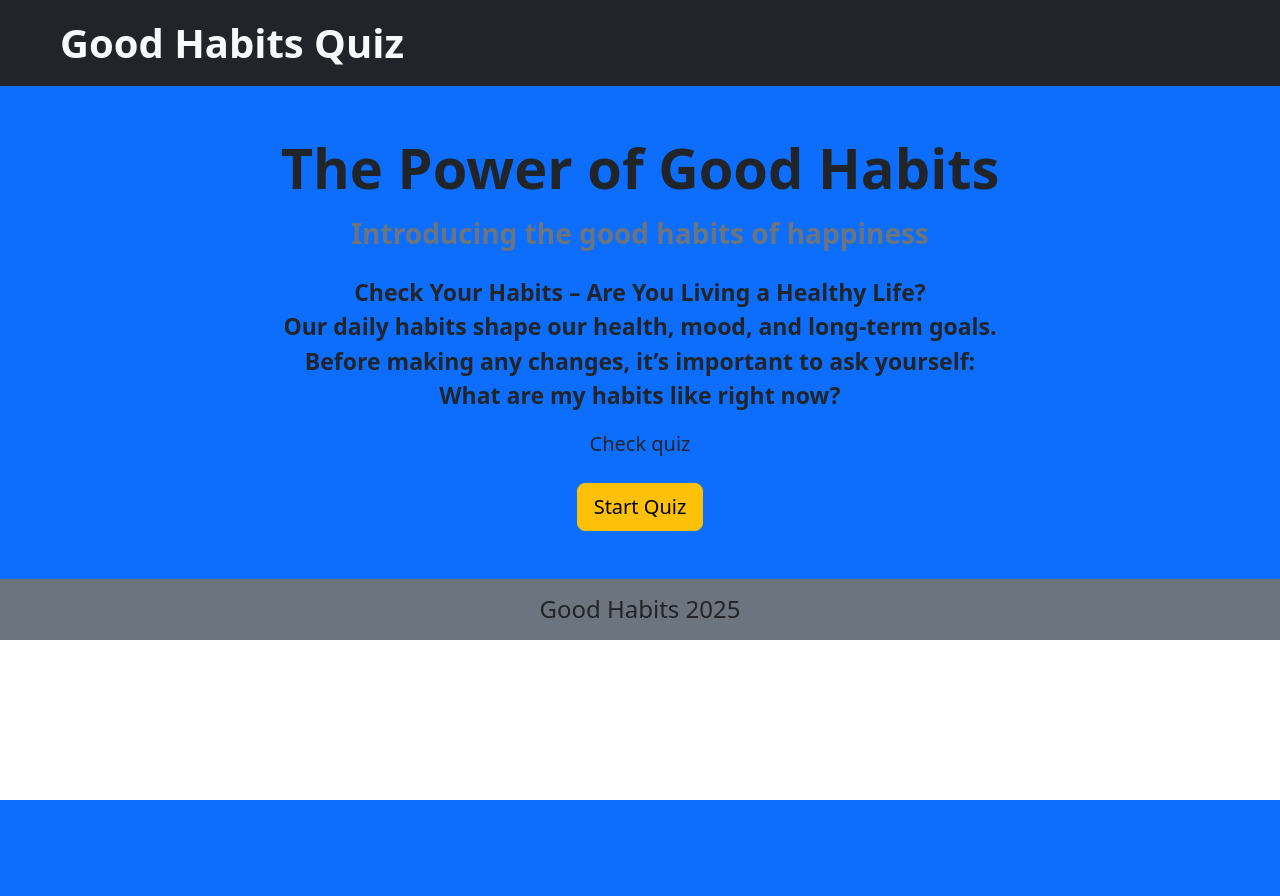
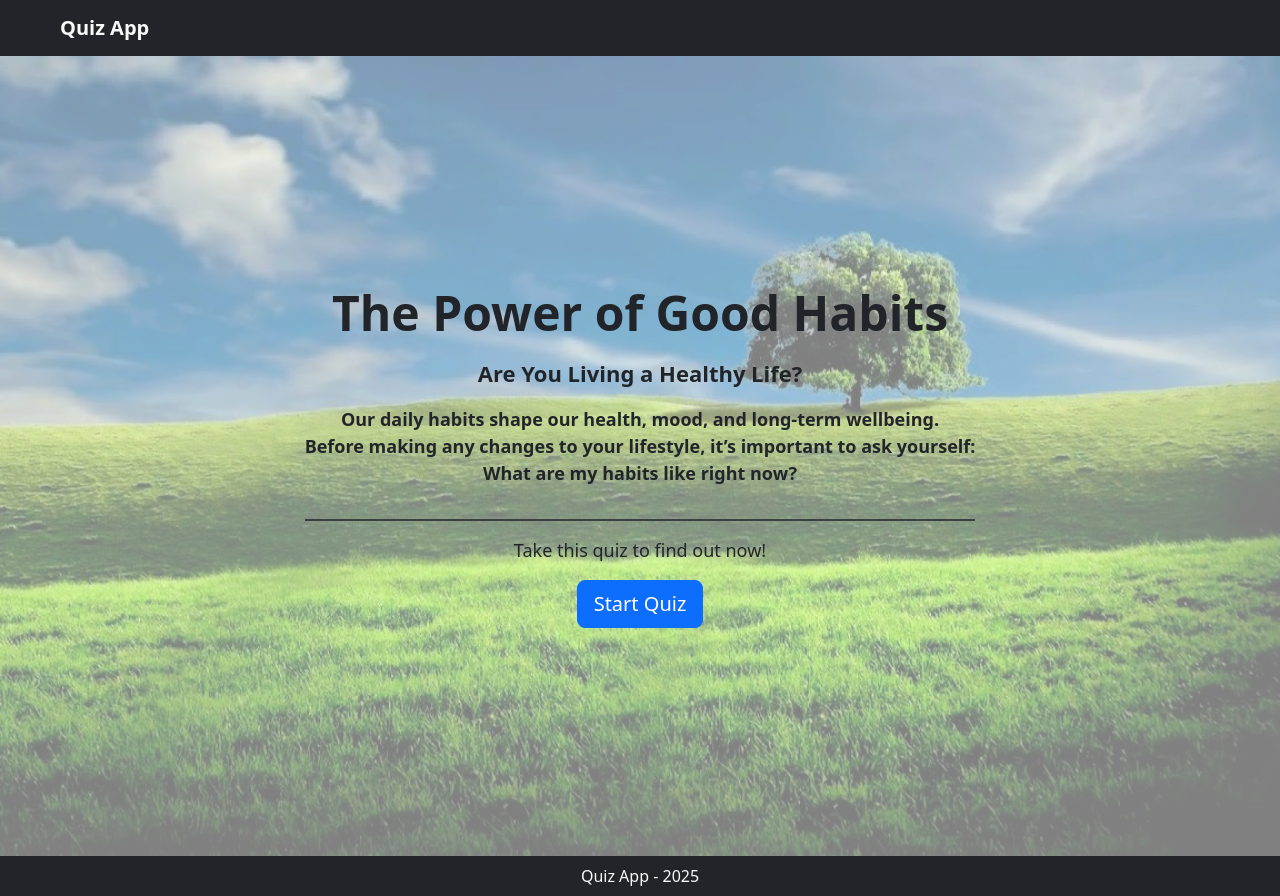
Before and after one commit to chaos-turtle/quizapp, a Django app: page / in a window 1280 px wide. Before the commit the page ends 800 px from the top, so only its background shows below. Run offline with Django 5.2, Linux system fonts and the light colour scheme; some libraries are stand-ins or nearby versions.

Commit message:
Finished front page

```diff
--- a/QuizApp/QuizApp/templates/base.html
+++ b/QuizApp/QuizApp/templates/base.html
@@ -1,30 +1,26 @@
 {% load static %}
 <!DOCTYPE html>
-<html lang="en">
+<html class="h-100" lang="en">
 <head>
     <meta charset="UTF-8">
-    <title>Quiz App</title>
+    <title>{{ app_name }}</title>
     <link rel="stylesheet" href="{% static 'bootstrap/css/bootstrap.css' %}">
     <script src="{% static 'bootstrap/js/bootstrap.bundle.js' %}"></script>
 </head>
-<body>
-<nav class="navbar navbar-expand-lg bg-dark">
+<body class="d-flex flex-column h-100">
+
+<nav class="navbar bg-dark">
     <div class="container-fluid">
-        <a class="navbar-brand text-light fw-bold ms-3 ms-md-5"style="font-size: 40px" href="#">Good Habits Quiz</a>
-        <button class="navbar-toggler" type="button" data-bs-toggle="collapse" data-bs-target="#navbarNav" aria-controls="navbarNav" aria-expanded="false" aria-label="Toggle navigation">
-            <span class="navbar-toggler-icon"></span>
-        </button>
-        <div class="collapse navbar-collapse" id="navbarNav">
-        </div>
+        <a class="navbar-brand text-light fw-bold ms-3 ms-md-5" href="{% url 'default' %}">{{ app_name }}</a>
     </div>
 </nav>
 
 {% block content %}
 {% endblock %}
-<footer class="text-center bg-secondary py-3 mt-auto">
-    <h4 class="text-dark mb-0">Good Habits 2025</h4>
+
+<footer class="text-center mt-auto bg-dark py-2">
+    <p class="text-light mb-0">{{ app_name }} - {% now "Y" %}</p>
 </footer>
-
 
 </body>
 </html>
--- a/QuizApp/QuizApp/templates/index.html
+++ b/QuizApp/QuizApp/templates/index.html
@@ -2,19 +2,31 @@
 {% load static %}
 {% block content %}
 
-<div class="main-content d-flex flex-column justify-content-center align-items-center bg-primary text-center py-5">
-    <h1 class="display-4 text-dark fw-bold mb-3">The Power of Good Habits</h1>
-    <p class="h3 text-secondary fw-bold mb-4">Introducing the good habits of happiness</p>
-    <div class="text-dark bg-primary px-3 px-md-5" style="max-width: 900px;">
-        <p class="lead fw-bold" style="font-size: 23px;">
-            Check Your Habits – Are You Living a Healthy Life?<br>
-            Our daily habits shape our health, mood, and long-term goals.<br>
-            Before making any changes, it’s important to ask yourself:<br>
-            What are my habits like right now?
-        </p>
-        <p class="lead mb-4">Check quiz</p>
-        <button type="submit" class="btn btn-warning btn-lg">Start Quiz</button>
+    <div class="main-content d-flex flex-column justify-content-center align-items-center text-center py-5"
+         style="background-image: url('media/background.jpg');
+                 background-size: cover;
+                 background-position: center;
+                 background-repeat: no-repeat;
+                 min-height: 100vh;">
+        <div class="w-100 h-100 bg-white opacity-50 position-absolute z-1"></div>
+        <div class="z-2">
+            <h1 class="display-5 fw-bold mb-3">The Power of Good Habits</h1>
+            <div class="mt-3 d-flex flex-column">
+                <p class="fw-bold" style="font-size: 22px">
+                    Are You Living a Healthy Life?
+                </p>
+                <p class="fw-bold" style="font-size: 18px">
+                    Our daily habits shape our health, mood, and long-term wellbeing.<br>
+                    Before making any changes to your lifestyle, it’s important to ask yourself:<br>
+                    What are my habits like right now?
+                </p>
+                <hr class="border-2 opacity-75">
+                <div>
+                    <p style="font-size: 18px">Take this quiz to find out now!</p>
+                    <a href="{% url 'quiz' %}" type="submit" class="btn btn-primary btn-lg">Start Quiz</a>
+                </div>
+            </div>
+        </div>
     </div>
-</div>
 
 {% endblock %}
```
Also changed, not shown: QuizApp/QuizApp/templates/result.html (added, +7 -0 lines), QuizApp/media/background.jpg (added).
